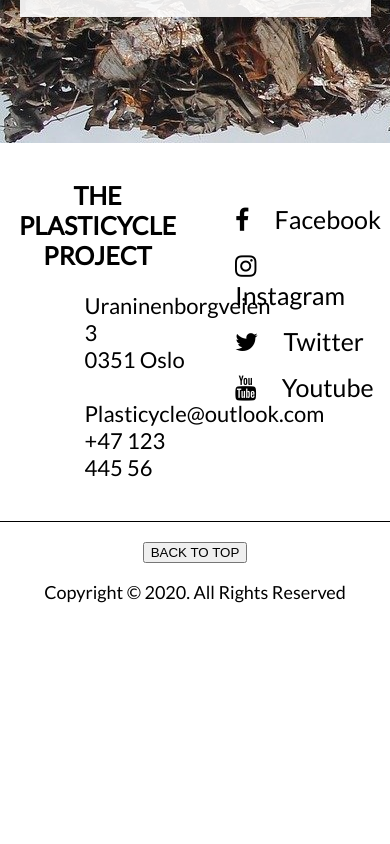
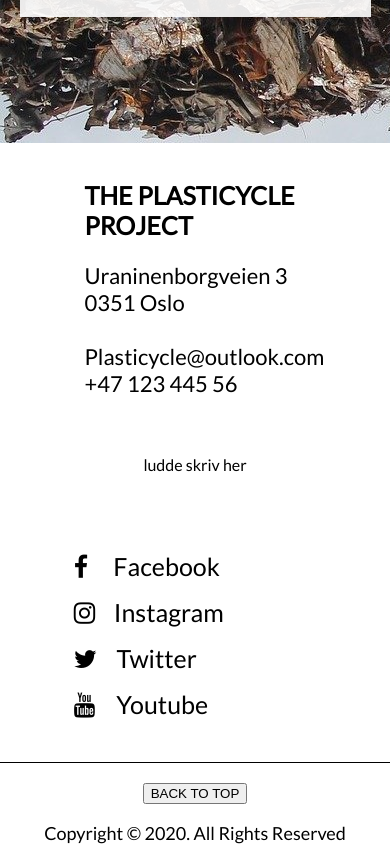
Before and after one commit to Oddalm/FinalProject, a plain HTML site: page theprob.html in a window 390 px wide. Shown: the part 1817-2661 px from the top of the page. Before the commit the page ends 2420 px from the top, so only its background shows below. Drawn offline with Linux system fonts and the light colour scheme.

Commit message:
responsive footer

```diff
--- a/stylesheet.css
+++ b/stylesheet.css
@@ -289,7 +289,7 @@ h2 {
 }
 
 .fa-instagram {
-  padding-right: 2.3vh;
+  padding-right: 2.2vh;
 }
 
 .fa-twitter {
@@ -324,6 +324,13 @@ h2 {
   margin: -20px -20px -30px -20px;
   padding-right: 10px;
 }
+
+@media screen and (max-width: 900px) {
+  .footercolumn { width: 100%;
+  }
+  .footerlogo {
+    margin-left: 4vh;
+  }
 
 /* FOOTER SLUTT */
 
--- a/stylesheet2.css
+++ b/stylesheet2.css
@@ -267,7 +267,7 @@ background: linear-gradient(0deg, rgba(176,109,0,1) 0%, rgba(196,130,23,1) 42%,
 
 .footercolumn {
   float: left;
-  width: 50%;
+  width: 33%;
   padding-top: 20px;
 }
 
@@ -279,7 +279,8 @@ background: linear-gradient(0deg, rgba(176,109,0,1) 0%, rgba(196,130,23,1) 42%,
 
 .footerheader {
   font-size: 25px;
-  text-align: center;
+  text-align: left;
+  margin-left: 10vh;
 }
 
 .footertekst {
@@ -304,6 +305,21 @@ background: linear-gradient(0deg, rgba(176,109,0,1) 0%, rgba(196,130,23,1) 42%,
   padding-right: 3vh;
 }
 
+.fa-facebook {
+  padding-right: 3vh;
+}
+
+.fa-instagram {
+  padding-right: 2.2vh;
+}
+
+.fa-twitter {
+  padding-right: 2.3vh;
+}
+
+.fa-youtube {
+  padding-right: 2.5vh;
+}
 
 .footer a {
   padding-top: 20px;
@@ -328,6 +344,15 @@ background: linear-gradient(0deg, rgba(176,109,0,1) 0%, rgba(196,130,23,1) 42%,
   height: 70px;
   margin: -20px -20px -30px -20px;
   padding-right: 10px;
+}
+
+@media screen and (max-width: 900px) {
+  .footercolumn { width: 100%;
+  }
+  .footerlogo {
+    margin-left: 4vh;
+  }
+
 }
 
 /* FOOTER SLUTT */
--- a/theprob.html
+++ b/theprob.html
@@ -84,6 +84,9 @@ and the production continues to increase. Plastic is cheap and it is very resist
                       +47 123 445 56</p>
               </div>
               <div class="footercolumn">
+                  <p> ludde skriv her</p>
+              </div>
+              <div class="footercolumn">
                   <ul class="footerlogo">
                       <li><a href="facebook.com/PlasticycleProject" target="_blank"> <i class="fa fa-facebook"></i>Facebook</a></li>
                       <li><a href="instagram.com/PlasticycleProject" target="_blank"> <i class="fa fa-instagram"></i>Instagram</a></li>
```
Also changed, not shown: donate.html (+3 -0 lines), index.html (+3 -0 lines), thesolution.html (+3 -0 lines).
